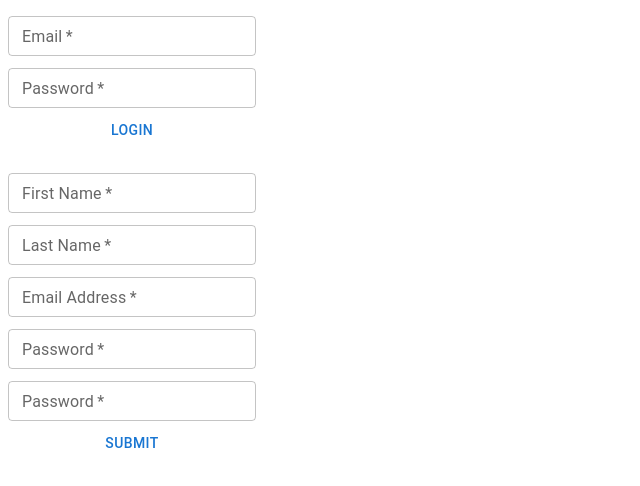
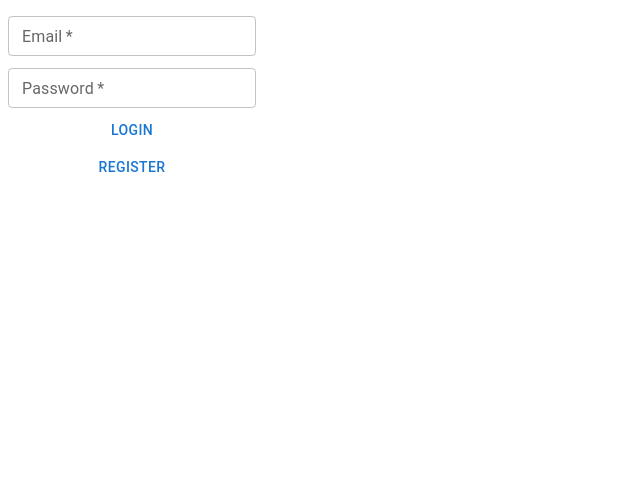
Before and after one commit to ninabrissey/your-epk, a React (Create React App) app: page / in a window 1280 px wide. Shown: the top 486 px of the page, without its empty margins (0-640 px from the left). Built offline with nearby package versions, Linux system fonts and the light colour scheme; a web font is replaced by a local one.

Commit message:
Add login and register button toggle

```diff
--- a/src/components/pages/LoginPage/LoginForm.tsx
+++ b/src/components/pages/LoginPage/LoginForm.tsx
@@ -2,8 +2,9 @@ import { useState } from 'react';
 import TextField from '@mui/material/TextField';
 import FormControl from '@mui/material/FormControl';
 import Button from '@mui/material/Button';
+import { UserData } from '../../../types';
 
-const LoginForm = () => {
+const LoginForm = ({ setCurrUser, setIsRegistering } : any) => {
   const [email, setEmail] = useState<string>('')
   const [password, setPassword] = useState<string>('')
 
@@ -34,8 +35,11 @@ const LoginForm = () => {
 					onChange={(e) => setPassword(e.target.value)}
 					required
 				/>
-        <Button variant="text">
+        <Button variant="text" onClick={setCurrUser}>
 					Login
+				</Button>
+        <Button variant="text" onClick={() => setIsRegistering(true)}>
+					Register
 				</Button>
       </FormControl>
     </form>
--- a/src/components/pages/LoginPage/LoginPage.tsx
+++ b/src/components/pages/LoginPage/LoginPage.tsx
@@ -5,13 +5,16 @@ import Button from '@mui/material/Button';
 
 import LoginForm from './LoginForm';
 import RegisterForm from './RegisterForm';
+import { UserData } from '../../../types';
 
 const LoginPage = () => {
+  const [isLoggingIn, setIsLoggingIn] = useState<boolean>(true)
+  const [isRegistering, setIsRegistering] = useState<boolean>(false)
 
   return (
     <section>
-      <LoginForm />
-      <RegisterForm />
+      {!isRegistering && <LoginForm setIsRegistering={setIsRegistering} />}
+      {isRegistering && <RegisterForm />}
     </section>
   )
 }
```
